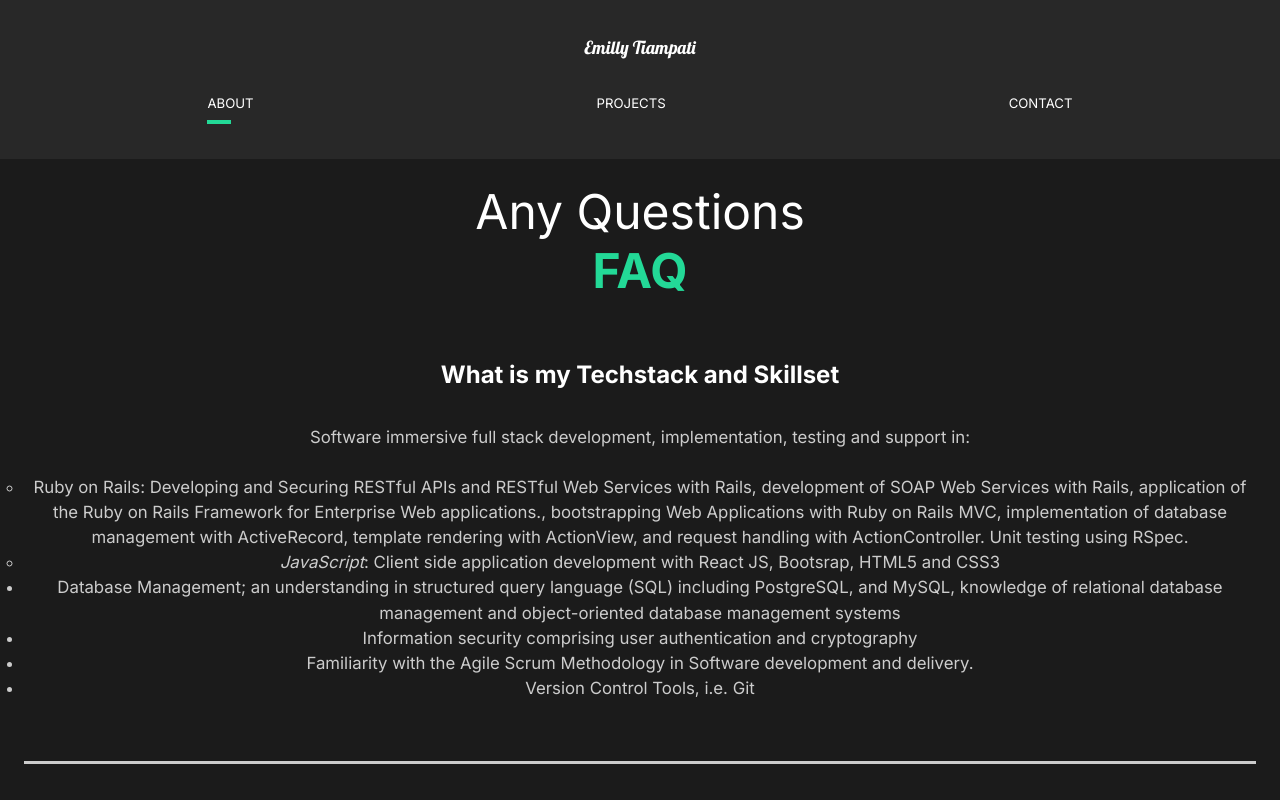
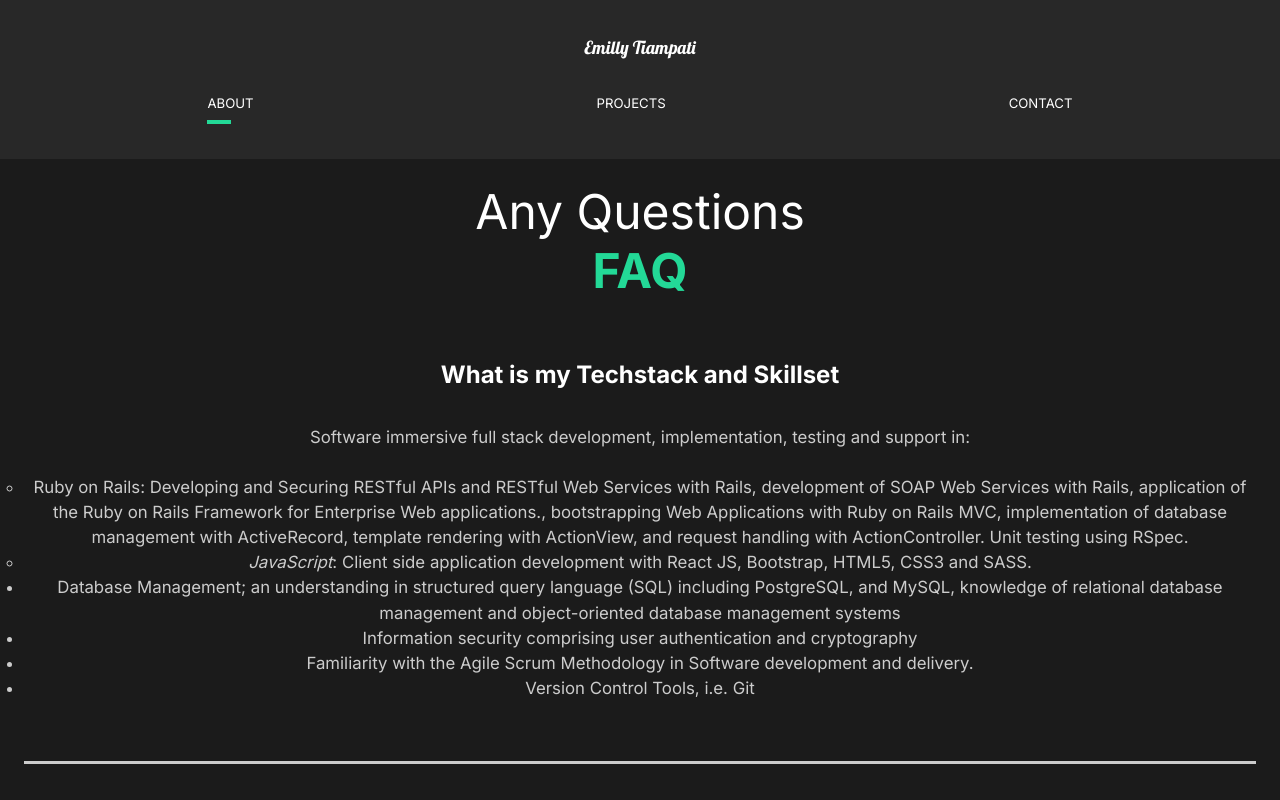
Before and after one commit to sereyatiampati/portfolio, a React (Create React App) app: page / in a window 1280 px wide. Both pictures are taken after a click on the element "What is my Techstack and Skillset". Shown: the part 2019-2819 px from the top of the page. Built offline with nearby package versions, Linux system fonts and the light colour scheme.

Commit message:
Update FaqSection.js

```diff
--- a/src/components/FaqSection.js
+++ b/src/components/FaqSection.js
@@ -25,7 +25,7 @@ const FaqSection = () => {
                     Web Services with Rails, application of the Ruby on Rails Framework for Enterprise Web applications.,
                     bootstrapping Web Applications with Ruby on Rails MVC, implementation of database management with ActiveRecord, template rendering with ActionView, and request handling with ActionController. Unit testing using RSpec.{" "}
                   </li>
-                  <li><cite>JavaScript</cite>: Client side application development with React JS, Bootsrap, HTML5 and CSS3</li>
+                  <li><cite>JavaScript</cite>: Client side application development with React JS, Bootstrap, HTML5, CSS3 and SASS.</li>
                 </ul>
                 <li>
                   {" "}
```
